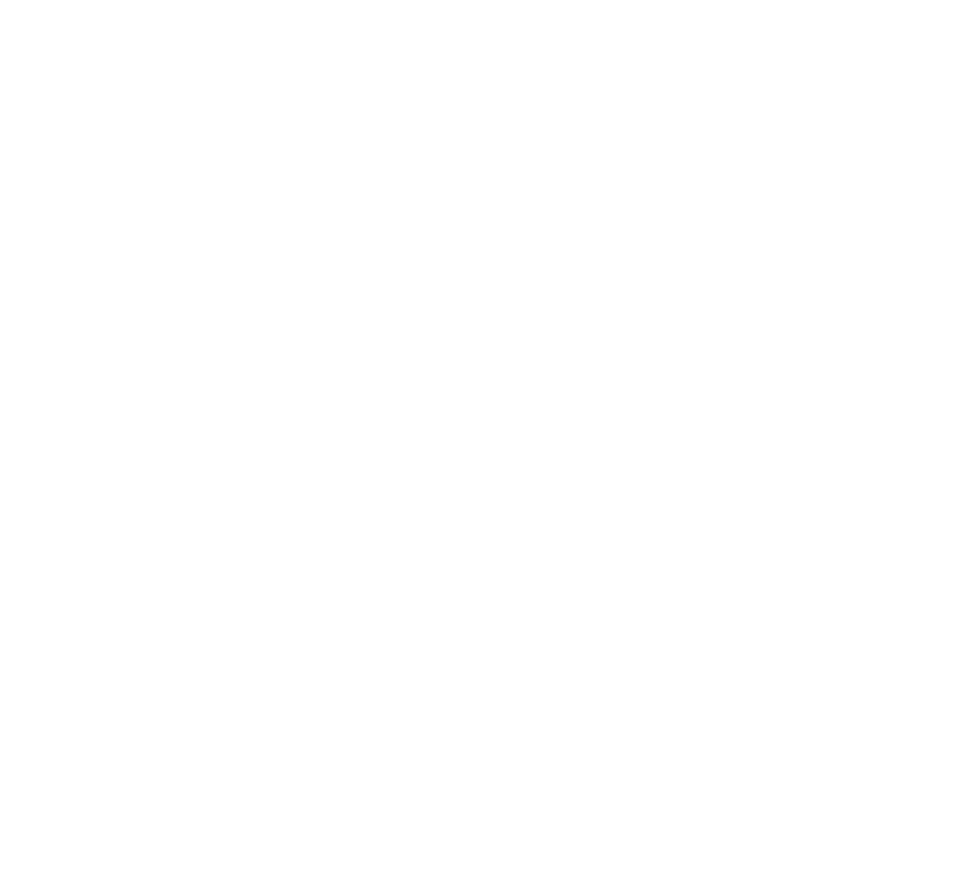
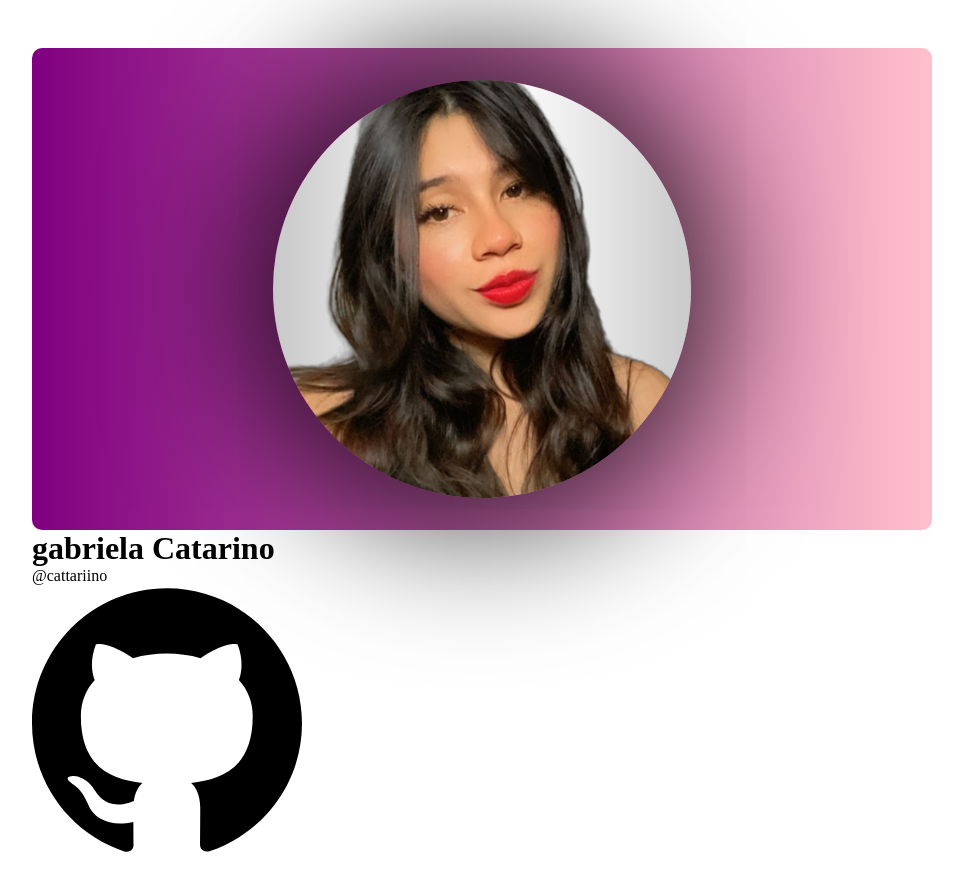
Before and after one commit to cattariino/card, a plain HTML site: page index.html in a window 1280 px wide. Shown: the whole page, without its empty margins (16-979 px from the left). Before the commit the page ends 800 px from the top, so only its background shows below. Drawn offline with Linux system fonts and the light colour scheme.

Commit message:
estilos al archivo

```diff
--- a/css/styles.css
+++ b/css/styles.css
@@ -3,3 +3,44 @@
     padding: 0;
     box-sizing: border-box;
 }
+
+body{
+    padding: 3em;
+}
+
+.hero{
+    width: 900px;
+
+
+}
+
+.hero__picture{
+    width: 100%;
+    border-radius: 10px;
+    padding: 2em;
+    background: #800080;
+    background: -webkit-linear-gradient(to right, #800080, #ffc0cb);
+    background: linear-gradient(to right, #800080, #ffc0cb);
+
+
+}
+
+.hero__image{
+    width: 50%;
+    display: block;
+    border-radius: 50%;
+    margin: 0 auto;
+    box-shadow: -3px 0px 139px 29px rgba(0,0,0,0.75);
+    -webkit-box-shadow: -3px 0px 139px 29px rgba(0,0,0,0.75);
+    -moz-box-shadow: -3px 0px 139px 29px rgba(0,0,0,0.75);
+}
+
+.hero__text{
+
+}
+
+.hero__icon{
+    width: 30%;
+    color: #800080;
+
+}
--- a/index.html
+++ b/index.html
@@ -4,12 +4,17 @@
     <meta charset="UTF-8">
     <meta name="viewport" content="width=device-width, initial-scale=1.0">
     <title>cattariino card</title>
-    <link rel="stylesheet" href="../card/css/styles.css">
+    <link rel="stylesheet" href="./css/styles.css">
 </head>
 <body>
     <div class="hero">
         <div class="hero__picture">
-            <img src="" alt="" class="hero__image">
+            <img src="./css/images/profile-pic (1).png" alt="" class="hero__image">
+        </div>
+        <div class="hero__text">
+            <h1 class="hero__title">gabriela Catarino</h1>
+            <p class="hero__paragraph">@cattariino</p>
+            <img  src="./css/images/github.svg" alt="icon" class="hero__icon">
         </div>
     </div>
 </body>
```
Also changed, not shown: css/images/github.svg (added), css/images/profile-pic (1).png (added), 2 other files.
